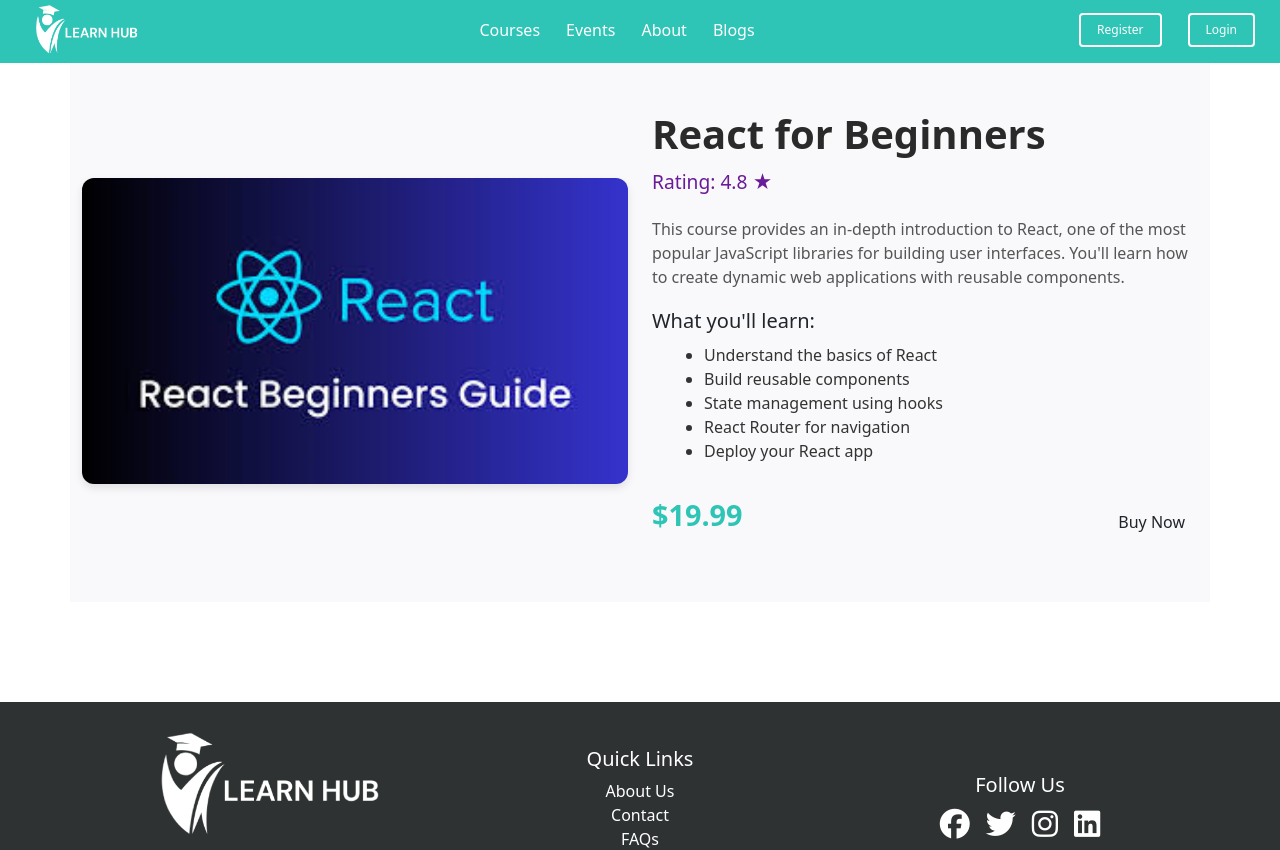
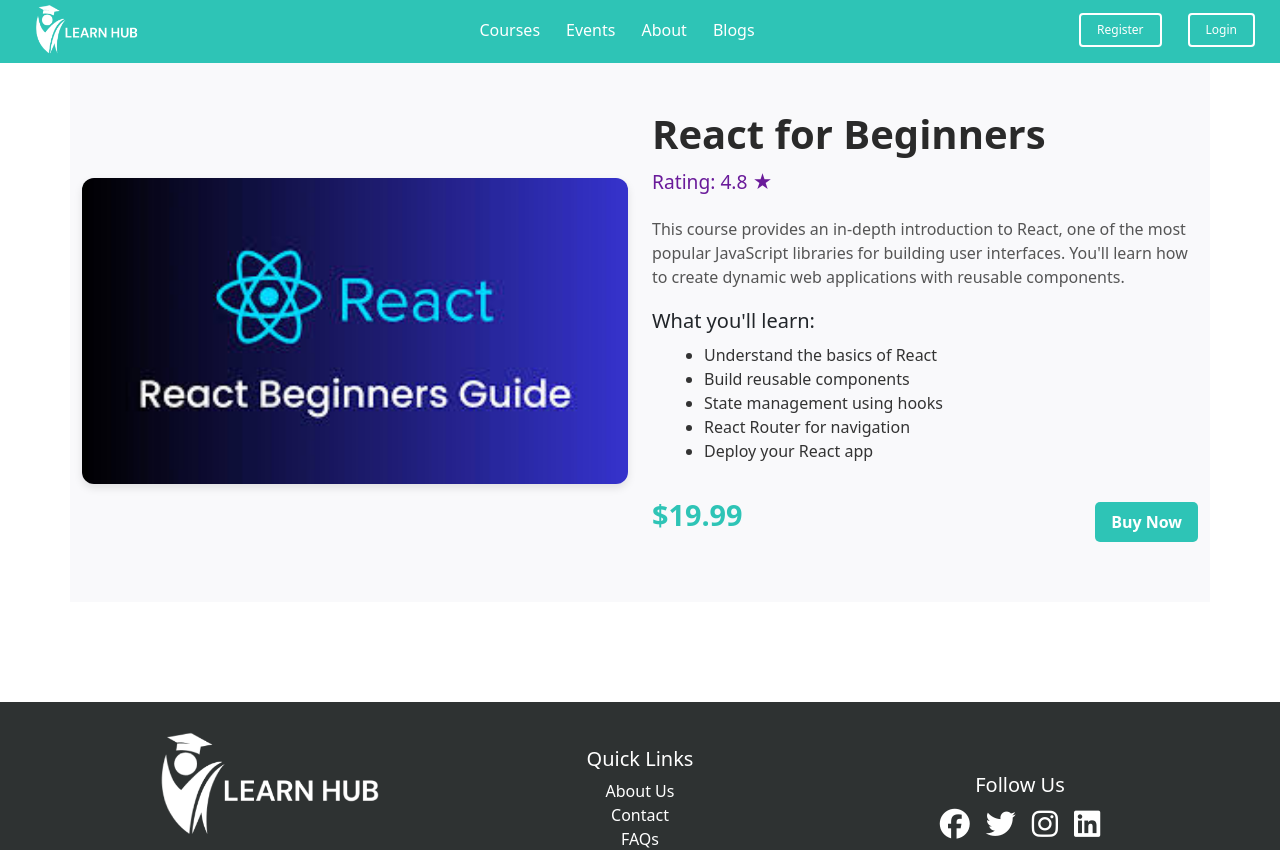
Before and after one commit to Muthuhari/online-learning-site, a React (Create React App) app in the folder Frontend/: page /courseh/1 in a window 1280 px wide. Shown: the top 850 px of the page. Built offline with nearby package versions, Linux system fonts and the light colour scheme.

Commit message:
fix Buy now css issue

```diff
--- a/Frontend/src/Pages/CourseDetails/Courses.js
+++ b/Frontend/src/Pages/CourseDetails/Courses.js
@@ -73,7 +73,7 @@
           Create Course
         </IconButton>
         </div>
-<div className="col-md-8">
+      <div className="col-md-8">
         <SearchBar
           value={searchQuery}
           onChange={(e) => setSearchQuery(e.target.value)}
--- a/Frontend/src/Pages/courseh/1.js
+++ b/Frontend/src/Pages/courseh/1.js
@@ -50,7 +50,7 @@
           <div className="course1-buy-section">
             <p className="course1-price">{course.price}</p>
             <button
-              className="btn buy-now-btn"
+              className="buy-now-btn"
               onClick={() => setShowModal(true)}
             >
               Buy Now
--- a/Frontend/src/custom.css
+++ b/Frontend/src/custom.css
@@ -348,7 +348,7 @@
   }
 
   .buy-now-btn:hover {
-    background-color: #6a1b9a;
+    background-color: #0a745e;
   }
 
   /* modal css */
```
